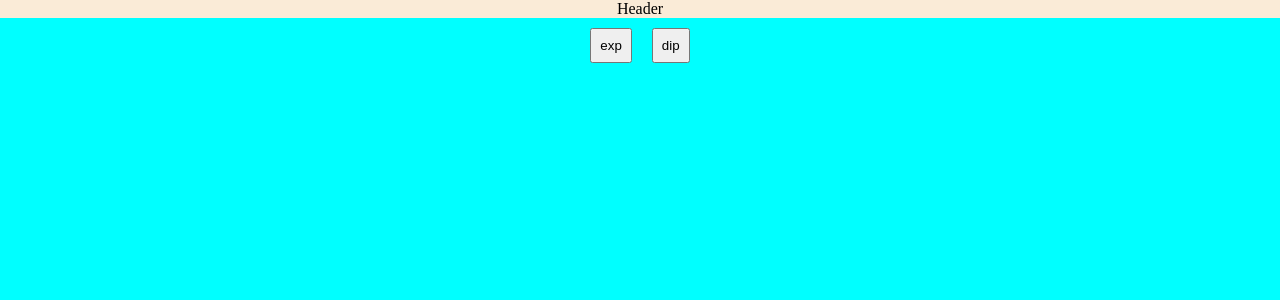
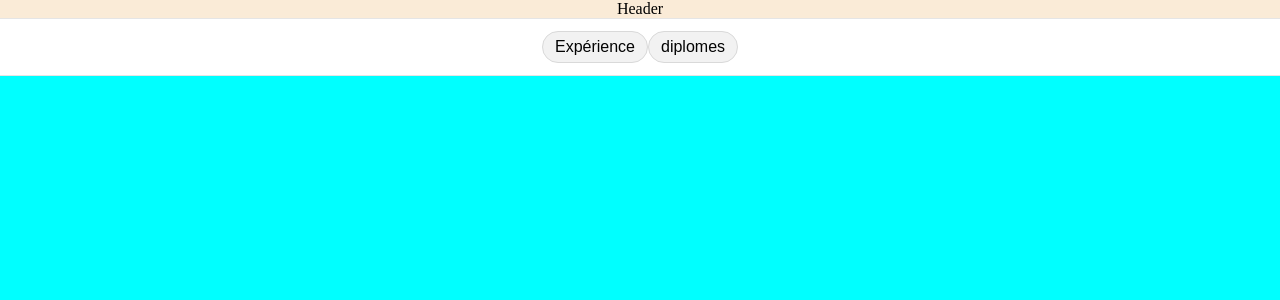
Before and after one commit to batsWTR/portfolio, a React (Create React App) app: page / in a window 1280 px wide. Shown: the top 300 px of the page. Built offline with nearby package versions, Linux system fonts and the light colour scheme.

Commit message:
style boutons filter

```diff
--- a/src/App.css
+++ b/src/App.css
@@ -1,38 +1,3 @@
 .App {
   text-align: center;
 }
-
-.App-logo {
-  height: 40vmin;
-  pointer-events: none;
-}
-
-@media (prefers-reduced-motion: no-preference) {
-  .App-logo {
-    animation: App-logo-spin infinite 20s linear;
-  }
-}
-
-.App-header {
-  background-color: #282c34;
-  min-height: 100vh;
-  display: flex;
-  flex-direction: column;
-  align-items: center;
-  justify-content: center;
-  font-size: calc(10px + 2vmin);
-  color: white;
-}
-
-.App-link {
-  color: #61dafb;
-}
-
-@keyframes App-logo-spin {
-  from {
-    transform: rotate(0deg);
-  }
-  to {
-    transform: rotate(360deg);
-  }
-}
--- a/src/components/ButtonFilter.js
+++ b/src/components/ButtonFilter.js
@@ -3,7 +3,7 @@ import "../styles/ButtonFilter.css";
 
 function ButtonFilter(props){
     return(
-        <button className="buttonFilter">{ props.name }</button>
+        <button className="buttonFilter" title={ props.name }>{ props.name }</button>
     )
 }
 
--- a/src/components/Filter.js
+++ b/src/components/Filter.js
@@ -1,11 +1,13 @@
+import '../styles/Filter.css';
 import ButtonFilter from './ButtonFilter';
+
 
 
 function Filter(){
     return(
-        <div>
-            <ButtonFilter name="exp"/>
-            <ButtonFilter name="dip" />
+        <div className="filter">
+            <ButtonFilter name="Expérience"/>
+            <ButtonFilter name="diplomes" />
         </div>
     );
 }
--- a/src/components/Header.js
+++ b/src/components/Header.js
@@ -1,4 +1,4 @@
-import './Header.css';
+import '../styles/Header.css';
 
 function Header(){
     return(
--- a/src/styles/ButtonFilter.css
+++ b/src/styles/ButtonFilter.css
@@ -2,6 +2,23 @@
 
 
 .buttonFilter{
-    padding: 8px;
-    margin: 10px;
+    font-size: 16px;
+    color: #030303;
+    border:1px solid #d9d9d9;
+    border-radius: 16px;
+    height: 32px;
+    padding:  4px 12px;
+    background-color: #f2f2f2;
+    cursor: pointer;
+
 }
+
+
+.buttonFilter:hover{
+    background-color: #e5e5e5;
+}
+
+.buttonFilter:active{
+    background-color: #030303;
+    color: #fff;
+}
--- /dev/null
+++ b/src/styles/Filter.css
@@ -0,0 +1,9 @@
+
+
+
+.filter{
+    background-color: #fff;
+    border-top: 1px solid #e5e5e5;
+    border-bottom: 1px solid #e5e5e5;
+    padding: 12px 0;
+}
```
Also changed, not shown: src/styles/Header.css (renamed from src/components/Header.css).
